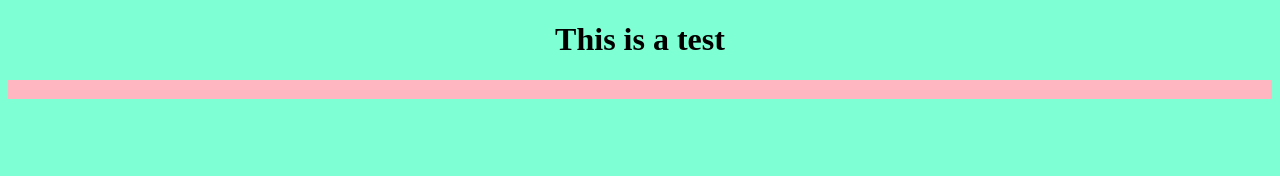
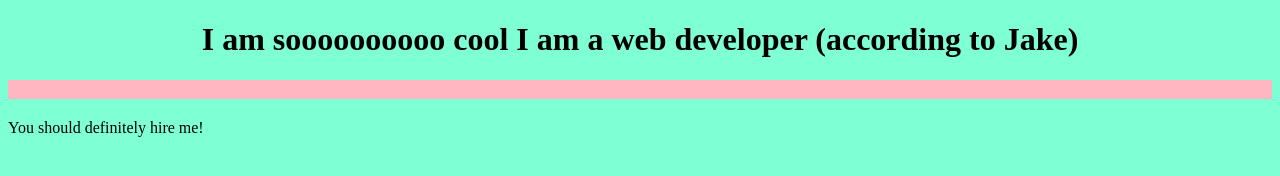
Before and after one commit to dustinbates/day-1, a plain HTML site: page index.html in a window 1280 px wide. Drawn offline with Linux system fonts and the light colour scheme.

Commit message:
adds a new paragraph

```diff
--- a/index.html
+++ b/index.html
@@ -5,13 +5,14 @@
     <meta http-equiv="X-UA-Compatible" content="IE=edge">
     <meta name="viewport" content="width=device-width, initial-scale=1.0">
     <title>Day 1 Codeworks!</title>
+    <link rel="stylesheet" href="style.css">
 </head>
 
 
-<body style="background-color: aquamarine">
-    <h1 style="text-align: center;">This is a test</h1>
+<body>
+    <h1 style="text-align: center;">I am soooooooooo cool I am a web developer (according to Jake)</h1>
     <marquee style="background-color: lightpink;">👈 👁️ 👄 👁️ 👈</marquee>
-
+    <p>You should definitely hire me!</p>
 
 
 
--- a/style.css
+++ b/style.css
@@ -0,0 +1,3 @@
+html{
+    background-color: aquamarine;
+}
```
